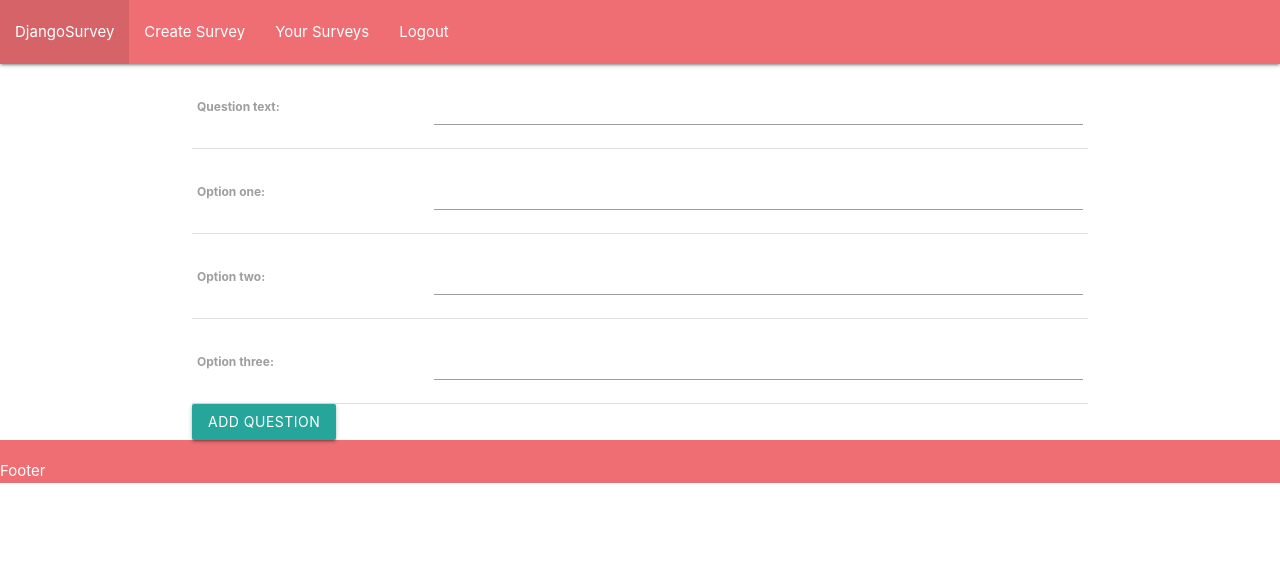
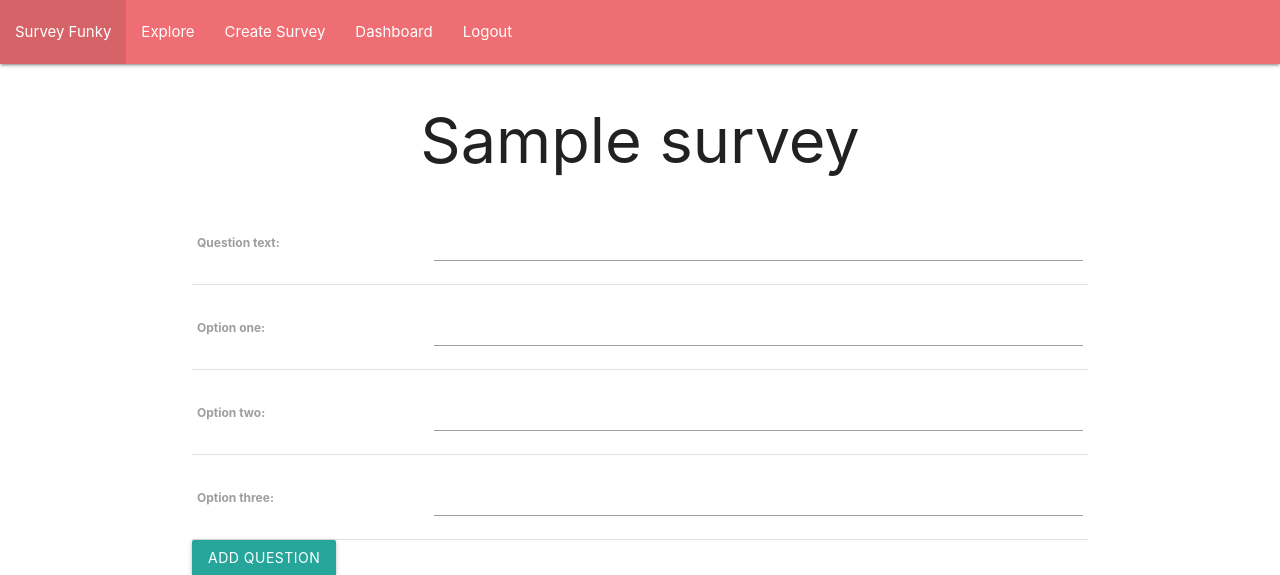
Before and after one commit to saifao/django-survey, a Django app: page /survey/1/questions/create in a window 1280 px wide. Shown: the top 575 px of the page. Run offline with Django 4.2, Linux system fonts and the light colour scheme; a user stored in the database is signed in; tables that the repository leaves empty hold one stand-in row (values such as "Sample post").

Commit message:
added delete and other features

```diff
--- a/djangosurvey/settings.py
+++ b/djangosurvey/settings.py
@@ -122,7 +122,7 @@ USE_TZ = True
 
 STATIC_URL = 'static/'
 
-LOGIN_REDIRECT_URL = '/surveys/'
+LOGIN_REDIRECT_URL = '/dashboard/'
 
 LOGOUT_REDIRECT_URL = '/surveys/'
 
--- a/main_app/models.py
+++ b/main_app/models.py
@@ -10,6 +10,8 @@ class Survey(models.Model):
     def __str__(self):
         return self.name
 
+    def get_absolute_url(self):
+        return reverse('question_create', kwargs={'survey_id': self.id})
 
 class Question(models.Model):
     survey = models.ForeignKey(Survey, on_delete=models.CASCADE)
--- a/main_app/templates/base.html
+++ b/main_app/templates/base.html
@@ -18,10 +18,11 @@
         <div class="nav-wrapper">
             <nav>
                 <ul class="primary-nav">
-                {% if user.is_authenticated %}
-                    <li><a href="#">Django<span>Survey</span></a></li>
+                    {% if user.is_authenticated %}
+                    <li><a href="{% url 'index' %}">Survey Funky</a></li>
+                    <li><a href="{% url 'index' %}">Explore</a></li>
                     <li><a href="{% url 'create' %}">Create Survey</a></li>
-                    <li><a href="{% url 'dashboard'%}">Your Surveys</a></li>
+                    <li><a href="{% url 'dashboard'%}">Dashboard</a></li>
                     <li><a href="{% url 'logout' %}">Logout</a></li>
                 </ul>
                 {% else %}
--- a/main_app/templates/main_app/question_form.html
+++ b/main_app/templates/main_app/question_form.html
@@ -2,6 +2,9 @@
 
 {% block content %}
 
+<center>
+  <h1>{{ survey_name }}</h1>
+</center>
 <form action="" method="post">
   {% csrf_token %}
   <table>
--- a/main_app/templates/surveys/detail.html
+++ b/main_app/templates/surveys/detail.html
@@ -7,7 +7,9 @@
   <div class="col s6">
     <div class="card">
       <div class="card-content">
-          <a href="{% url 'question_create' survey.id %}">Question</a>
+        {% if user.id == survey.owner_id %}
+        <a href="{% url 'question_create' survey.id %}">Question |</a>
+        {% endif %}
         <a href="{% url 'survey_answer' survey.id %}">Take Survey</a>
         <span class="card-title">{{ survey.name }}</span>
         {% for question in questions %}
--- a/main_app/views.py
+++ b/main_app/views.py
@@ -24,7 +24,7 @@ def signup(request):
   return render(request, 'registration/signup.html', context)
 
 def home(request):
-  return render(request, 'home.html')
+  return redirect('login')
 
 def surveys_index(request):
   surveys = Survey.objects.all()
@@ -33,7 +33,6 @@ def surveys_index(request):
 class surveys_create(CreateView):
   model = Survey
   fields = ['name']
-  success_url = '/surveys/'
 
   def form_valid(self, form):
     form.instance.owner = self.request.user
@@ -47,6 +46,11 @@ class questions_create(CreateView):
     print(self.kwargs['survey_id'])
     form.instance.survey = Survey.objects.get(id=self.kwargs['survey_id'])
     return super().form_valid(form)
+
+  def get_context_data(self, **kwargs):
+    context = super().get_context_data(**kwargs)
+    context['survey_name'] = Survey.objects.get(id=self.kwargs['survey_id'])
+    return context
 
 def survey_detail(request, survey_id):
   print(survey_id)
```
Lines whose indentation alone changed are shown as unchanged.
